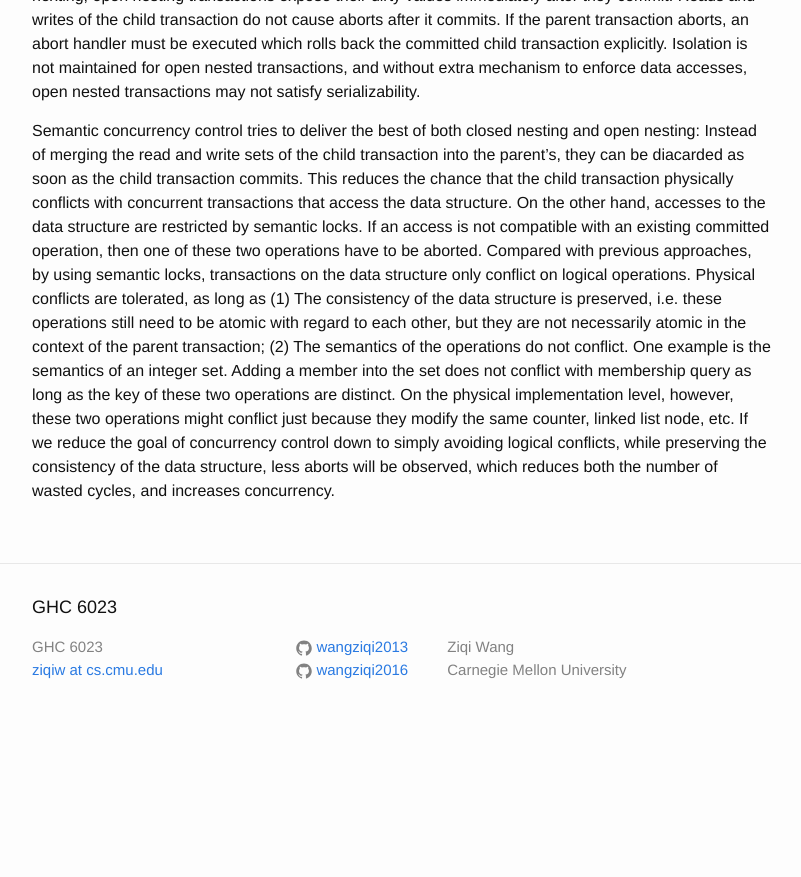
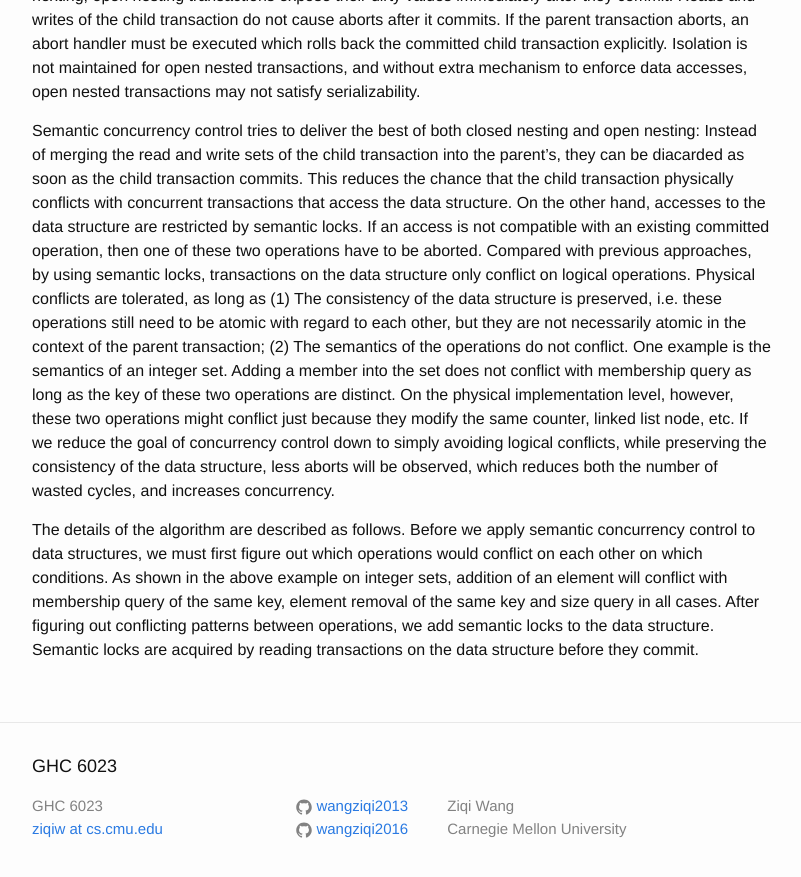
Before and after one commit to wangziqi2013/wangziqi2013.github.io, a Jekyll site: the page built from _posts/2018-12-21-transactional-collection-classes.markdown, in a window 1280 px wide and 900 px high, scrolled down 850 px. Shown: the top 877 px of the window, without its empty margins (238-1039 px from the left). Built offline with Jekyll 4.4.1, drawn with Linux system fonts in a browser that asks for light colours; before the commit the page ends 1591 px from its top, so only the background shows below that.

Commit message:
Adding description

```diff
--- a/_posts/2018-12-21-transactional-collection-classes.markdown
+++ b/_posts/2018-12-21-transactional-collection-classes.markdown
@@ -46,3 +46,9 @@ operations are distinct. On the physical implementation level, however, these tw
 because they modify the same counter, linked list node, etc. If we reduce the goal of concurrency control down to simply
 avoiding logical conflicts, while preserving the consistency of the data structure, less aborts will be observed, which
 reduces both the number of wasted cycles, and increases concurrency.
+
+The details of the algorithm are described as follows. Before we apply semantic concurrency control to data structures, we
+must first figure out which operations would conflict on each other on which conditions. As shown in the above example
+on integer sets, addition of an element will conflict with membership query of the same key, element removal of the same key
+and size query in all cases. After figuring out conflicting patterns between operations, we add semantic locks to
+the data structure. Semantic locks are acquired by reading transactions on the data structure before they commit.
```
